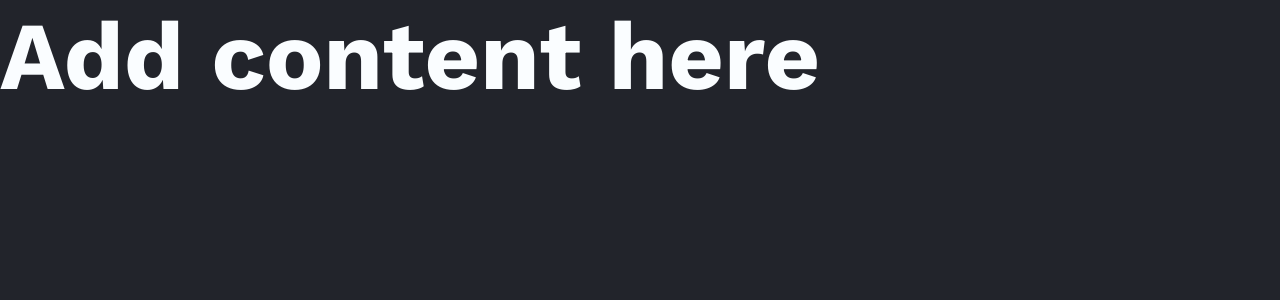
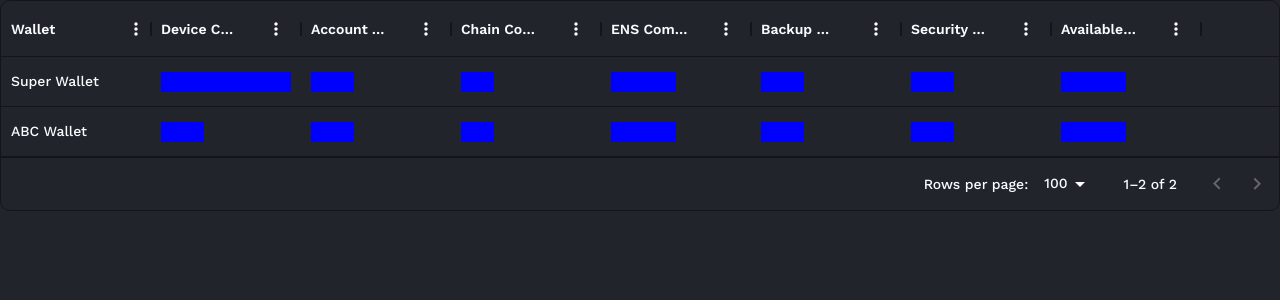
Before and after one commit to fluidkey/walletbeat, a Next.js app: page / in a window 1280 px wide. Shown: the top 300 px of the page. Built offline with nearby package versions, Linux system fonts and the light colour scheme.

Commit message:
first commit

```diff
--- a/package.json
+++ b/package.json
@@ -15,9 +15,11 @@
     "@emotion/styled": "latest",
     "@mui/icons-material": "^5.14.16",
     "@mui/material": "latest",
+    "@mui/x-data-grid": "^6.18.2",
     "next": "^14.0.1",
     "next-plausible": "^3.11.3",
-    "react": "^18.2.0"
+    "react": "^18.2.0",
+    "react-dom": "^18.2.0"
   },
   "devDependencies": {
     "@next/bundle-analyzer": "^14.0.1",
@@ -30,6 +32,7 @@
     "eslint-config-next": "^14.0.1",
     "eslint-config-prettier": "^9.0.0",
     "eslint-config-standard-with-typescript": "^40.0.0",
+    "eslint-plugin-import": "^2.29.0",
     "eslint-plugin-n": "^16.3.1",
     "eslint-plugin-prettier": "^5.0.1",
     "eslint-plugin-promise": "^6.1.1",
--- a/src/app/layout.tsx
+++ b/src/app/layout.tsx
@@ -21,9 +21,7 @@ export default function RootLayout({ children }: { children: React.ReactNode }):
         <PlausibleProvider domain="your.domain" />
       </head>
       <body className={workSans.className}>
-        <ThemeRegistry>
-          {children}
-        </ThemeRegistry>
+        <ThemeRegistry>{children}</ThemeRegistry>
       </body>
     </html>
   );
--- a/src/app/page.tsx
+++ b/src/app/page.tsx
@@ -1,6 +1,7 @@
 import React from 'react';
 import { Typography } from '@mui/material';
+import ComparisonTable from '@/components/ui/organisms/Table';
 
 export default function Home(): JSX.Element {
-  return <Typography variant="h1">Add content here</Typography>;
+  return <ComparisonTable />;
 }
--- /dev/null
+++ b/src/components/ui/organisms/Table.tsx
@@ -0,0 +1,120 @@
+'use client';
+
+import React, { useState } from 'react';
+import { DataGrid, GridColDef, GridColumnGroupingModel } from '@mui/x-data-grid';
+import { wallets } from '@/data/mockData';
+import { Box } from '@mui/material';
+
+export default function ComparisonTable(): JSX.Element {
+  const [expandedRows, setExpandedRows] = useState<Record<string, boolean>>({});
+
+  const rows = Object.entries(wallets).map(([name, features], index) => {
+    const row = {
+      id: index,
+      name,
+      total: 0,
+      max: 0,
+      deviceCompatibility: features.deviceCompatibility,
+      deviceCompatibilityTotal: Object.values(features.deviceCompatibility).filter(Boolean).length,
+      deviceCompatibilityMax: Object.values(features.deviceCompatibility).length,
+      accountType: features.accountType,
+      accountTypeTotal: Object.values(features.accountType).filter(Boolean).length,
+      accountTypeMax: Object.values(features.accountType).length,
+      chainCompatibility: features.chainCompatibility,
+      chainCompatibilityTotal: Object.values(features.chainCompatibility).filter(Boolean).length,
+      chainCompatibilityMax: Object.values(features.chainCompatibility).length,
+      ensCompatibility: features.ensCompatibility,
+      ensCompatibilityTotal: Object.values(features.ensCompatibility).filter(Boolean).length,
+      ensCompatibilityMax: Object.values(features.ensCompatibility).length,
+      backupOptions: features.backupOptions,
+      backupOptionsTotal: Object.values(features.backupOptions).filter(Boolean).length,
+      backupOptionsMax: Object.values(features.backupOptions).length,
+      securityFeatures: features.securityFeatures,
+      securityFeaturesTotal: Object.values(features.securityFeatures).filter(Boolean).length,
+      securityFeaturesMax: Object.values(features.securityFeatures).length,
+      availableTestnets: features.availableTestnets,
+      availableTestnetsTotal: Object.values(features.availableTestnets).filter(Boolean).length,
+      availableTestnetsMax: Object.values(features.availableTestnets).length,
+    };
+
+    // Calculate the total number of true values
+    row.total = Object.values(row).filter(Boolean).length;
+    // Calculate the maximum number of true values
+    row.max = Object.values(row).length;
+
+    console.log(row);
+    return row;
+  });
+
+  const fields = [
+    'deviceCompatibility', 'accountType', 'chainCompatibility', 'ensCompatibility', 'backupOptions', 'securityFeatures', 'availableTestnets'
+  ];
+
+  const fieldToHeaderName: { [key: string]: string } = {
+    accountType: 'Account Type',
+    deviceCompatibility: 'Device Compatibility',
+    chainCompatibility: 'Chain Compatibility',
+    ensCompatibility: 'ENS Compatibility',
+    backupOptions: 'Backup Options',
+    securityFeatures: 'Security Features',
+    availableTestnets: 'Available Testnets',
+  };
+
+  const handleShowMore = (id: string) => {
+    setExpandedRows(prevState => ({
+      ...prevState,
+      [id]: !prevState[id],
+    }));
+  };
+
+  const createColumnDef = (field: string): GridColDef => ({
+    field,
+    headerName: fieldToHeaderName[field],
+    width: 150,
+    type: 'boolean',
+    headerAlign: 'center',
+    renderCell: (params) => {
+      const values = Object.values(params.value as Record<string, boolean>);
+      const trueCount = values.filter(Boolean).length;
+      const totalCount = values.length;
+
+      return (
+        <div style={{width: "100%"}}>
+          <div style={{ width: `${(trueCount / totalCount) * 100}%`, backgroundColor: 'blue', height: '20px' }} />
+          {expandedRows[params.id.toString()] && (
+            <ul>
+              {Object.entries(params.value as Record<string, boolean>).map(([key, value]) => (
+                <li key={key}>{`${key}: ${value ? 'Yes' : 'No'}`}</li>
+              ))}
+            </ul>
+          )}
+        </div>
+      );
+    },
+  });
+
+  const columns: GridColDef[] = [
+    { field: 'name', headerName: 'Wallet', width: 150, type: 'string', renderCell: (params) => <Box onClick={() => handleShowMore(params.id.toString())}>{params.value}</Box> },
+    ...fields.map(field => createColumnDef(field)),
+  ];
+
+  const columnGroupingModel: GridColumnGroupingModel = [
+    {
+      groupId: 'deviceCompatibility',
+      description: '',
+      children: [{ field: 'mobile' }, { field: 'desktop' }],
+    },
+  ];
+
+  return (
+    <div style={{ width: '100%' }}>
+      <DataGrid
+        rows={rows}
+        columns={columns}
+        experimentalFeatures={{ columnGrouping: true }}
+        columnGroupingModel={columnGroupingModel}
+        getRowHeight={(row) => expandedRows[row.id.toString()] ? 200 : 50}
+      />
+    </div>
+  );
+}
--- /dev/null
+++ b/src/data/mockData.ts
@@ -0,0 +1,94 @@
+import { Features } from "@/types/Features";
+
+export const wallets: { [name: string]: Features } = {
+  'Super Wallet': {
+    deviceCompatibility: {
+      mobile: true,
+      desktop: true,
+      browserExtension: true,
+    },
+    accountType: {
+      eoa: true,
+      erc4337: false,
+      safe: false,
+    },
+    chainCompatibility: {
+      ethereum: true,
+      optimism: false,
+      arbitrum: false,
+      base: false,
+      polygon: true,
+      zora: false,
+      gnosis: false,
+      bnbSmartChain: false,
+    },
+    ensCompatibility: {
+      mainnet: true,
+      subDomains: true,
+      offchain: false,
+      L2s: false,
+    },
+    backupOptions: {
+      googleDrive: false,
+      local: true,
+      socialRecovery: false,
+    },
+    securityFeatures: {
+      multisig: false,
+      MPC: false,
+      keyRotation: false,
+      transactionScanning: true,
+      limitsAndTimelocks: false,
+      hardwareWalletSupport: true,
+    },
+    availableTestnets: {
+      goerli: true,
+      sepolia: false,
+    },
+  },
+  'ABC Wallet': {
+    deviceCompatibility: {
+      mobile: true,
+      desktop: false,
+      browserExtension: false,
+    },
+    accountType: {
+      eoa: true,
+      erc4337: false,
+      safe: false,
+    },
+    chainCompatibility: {
+      ethereum: true,
+      optimism: false,
+      arbitrum: false,
+      base: false,
+      polygon: true,
+      zora: false,
+      gnosis: false,
+      bnbSmartChain: false,
+    },
+    ensCompatibility: {
+      mainnet: true,
+      subDomains: true,
+      offchain: false,
+      L2s: false,
+    },
+    backupOptions: {
+      googleDrive: true,
+      local: false,
+      socialRecovery: false,
+    },
+    securityFeatures: {
+      multisig: false,
+      MPC: false,
+      keyRotation: false,
+      transactionScanning: true,
+      limitsAndTimelocks: false,
+      hardwareWalletSupport: true,
+    },
+    availableTestnets: {
+      goerli: true,
+      sepolia: false,
+    },
+  },
+};
--- /dev/null
+++ b/src/types/Features.tsx
@@ -0,0 +1,45 @@
+export interface Features {
+  deviceCompatibility: {
+    mobile: boolean;
+    desktop: boolean;
+    browserExtension: boolean;
+  };
+  accountType: {
+    eoa: boolean;
+    erc4337: boolean;
+    safe: boolean;
+  };
+  chainCompatibility: {
+    ethereum: boolean;
+    optimism: boolean;
+    arbitrum: boolean;
+    base: boolean;
+    polygon: boolean;
+    zora: boolean;
+    gnosis: boolean;
+    bnbSmartChain: boolean;
+  };
+  ensCompatibility: {
+    mainnet: boolean;
+    subDomains: boolean;
+    offchain: boolean;
+    L2s: boolean;
+  };
+  backupOptions: {
+    googleDrive: boolean;
+    local: boolean;
+    socialRecovery: boolean;
+  };
+  securityFeatures: {
+    multisig: boolean;
+    MPC: boolean;
+    keyRotation: boolean;
+    transactionScanning: boolean;
+    limitsAndTimelocks: boolean;
+    hardwareWalletSupport: boolean;
+  };
+  availableTestnets: {
+    goerli: boolean;
+    sepolia: boolean;
+  };
+}
```
Also changed, not shown: 1 other file (tests, documents, lock files or other folders).
